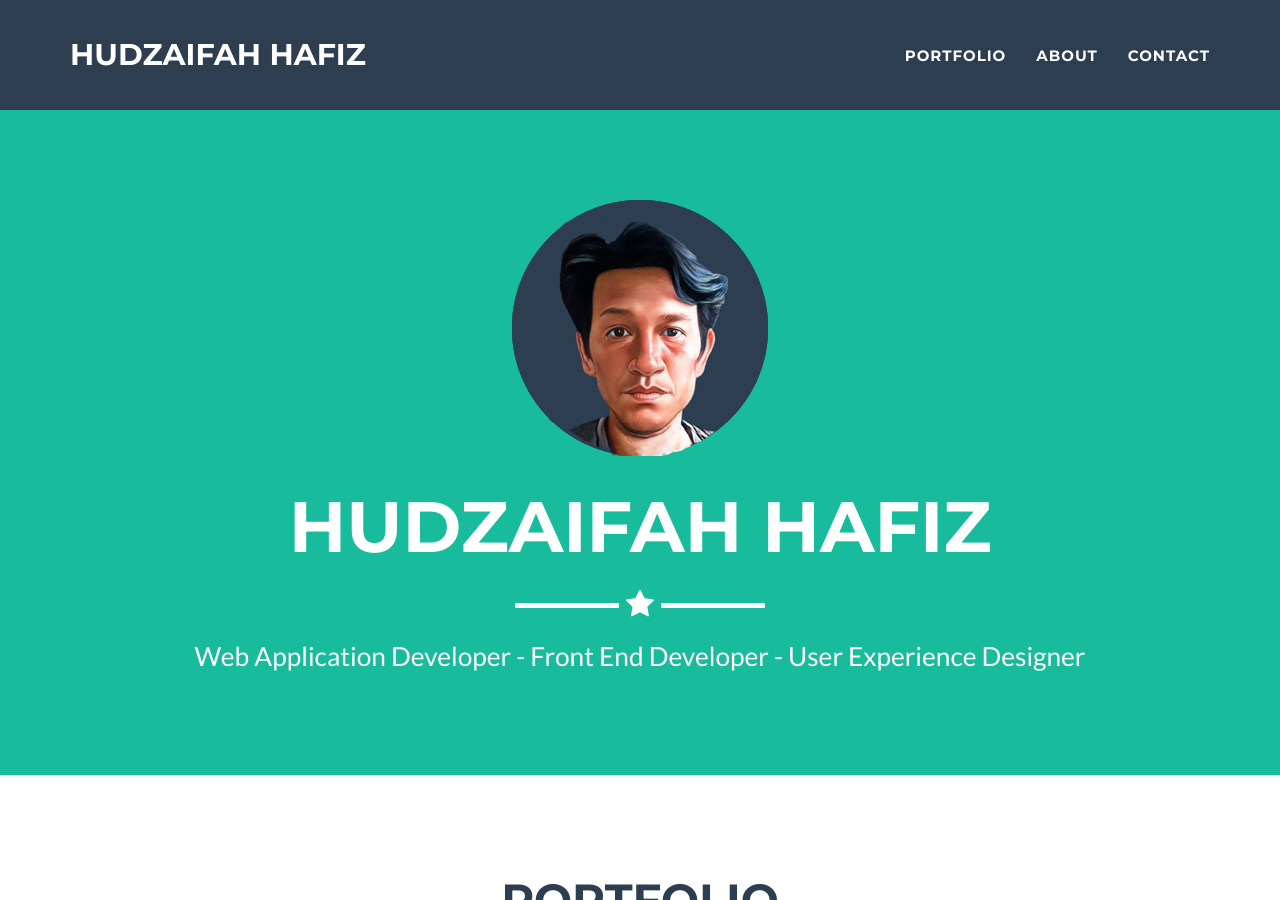
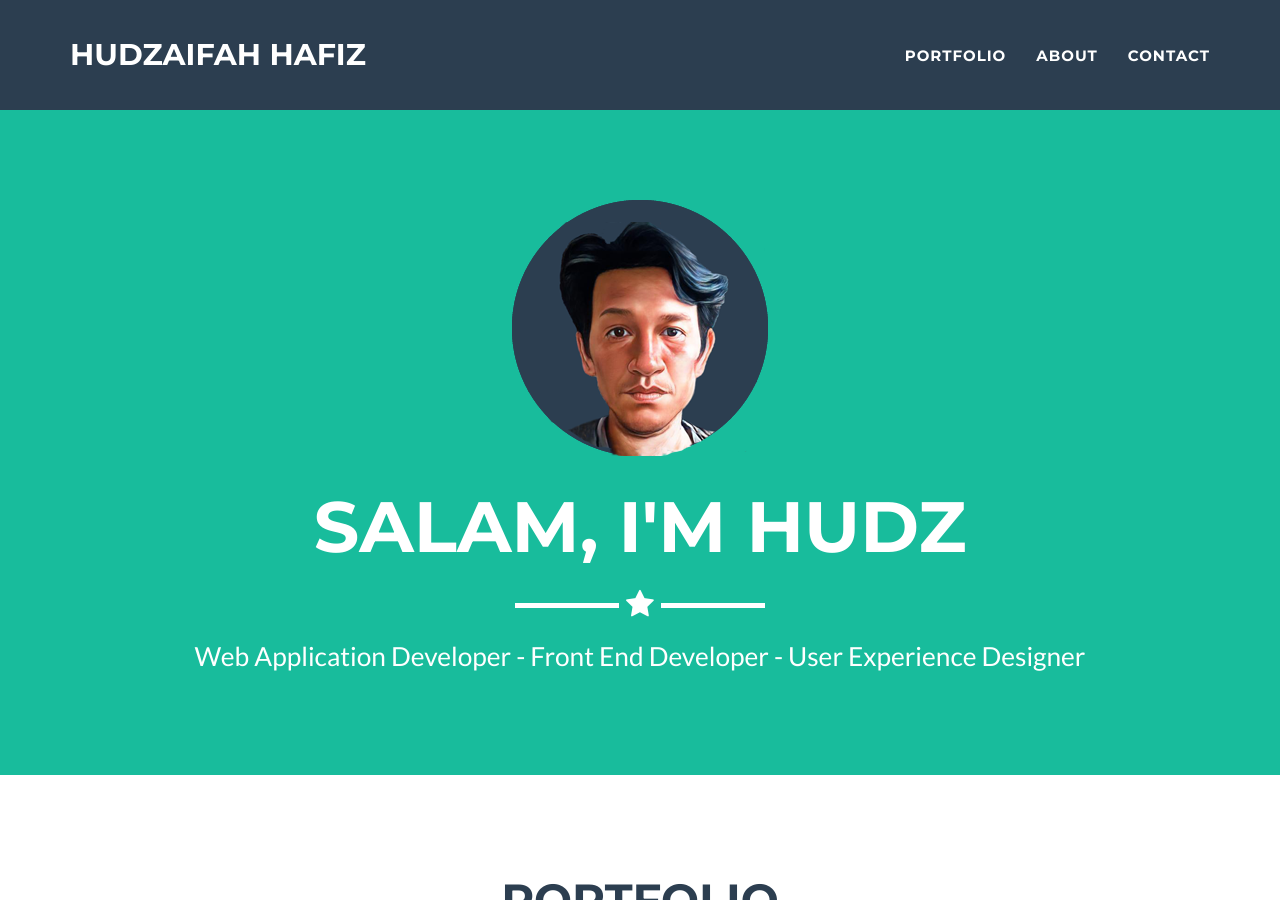
Before and after one commit to hudz/hudz.github.io, a Jekyll site: the page built from _posts/2021-10-06-project-2.markdown, in a window 1280 px wide and 900 px high. Built offline with Jekyll 4.4.1, drawn with Linux system fonts in a browser that asks for light colours.

Commit message:
nickname

```diff
--- a/_config.yml
+++ b/_config.yml
@@ -1,5 +1,6 @@
 # Site settings
 title: Hudzaifah Hafiz
+nickname : Hudz
 email: hudzaifah@gmail.com
 url: https://hudz.github.io
 description: "Hudzaifah Hafiz Portfolio"
--- a/_includes/header.html
+++ b/_includes/header.html
@@ -5,7 +5,7 @@
       <div class="col-lg-12">
         <img class="img-responsive" src="img/profile_hudz.png" alt="profile-pic" />
         <div class="intro-text">
-          <span class="name">{{ site.title }}</span>
+          <span class="name">Salam, I'm {{ site.nickname }}</span>
           <hr class="star-light" />
           <span class="skills">{{ site.skills }}</span>
         </div>
```
